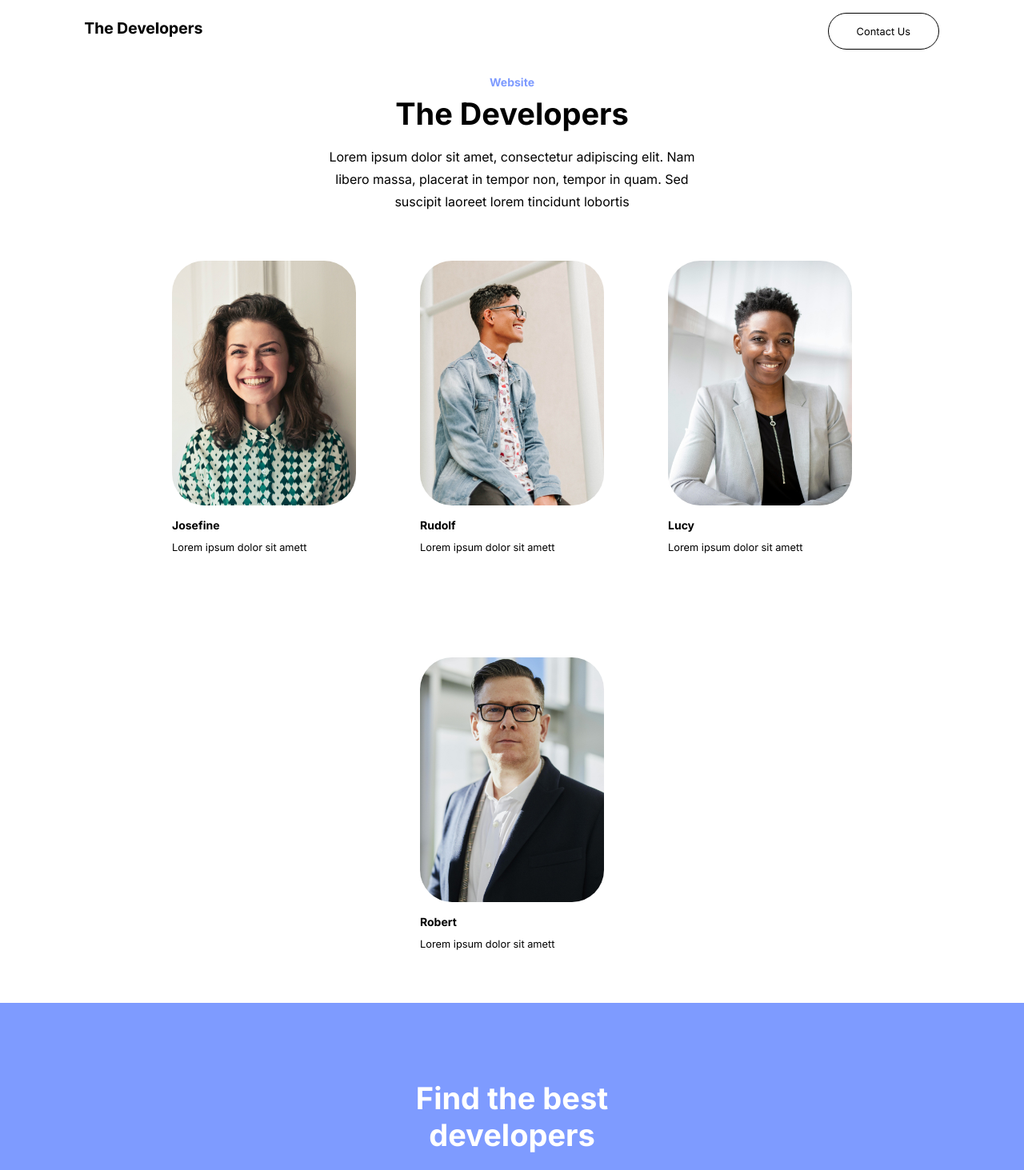
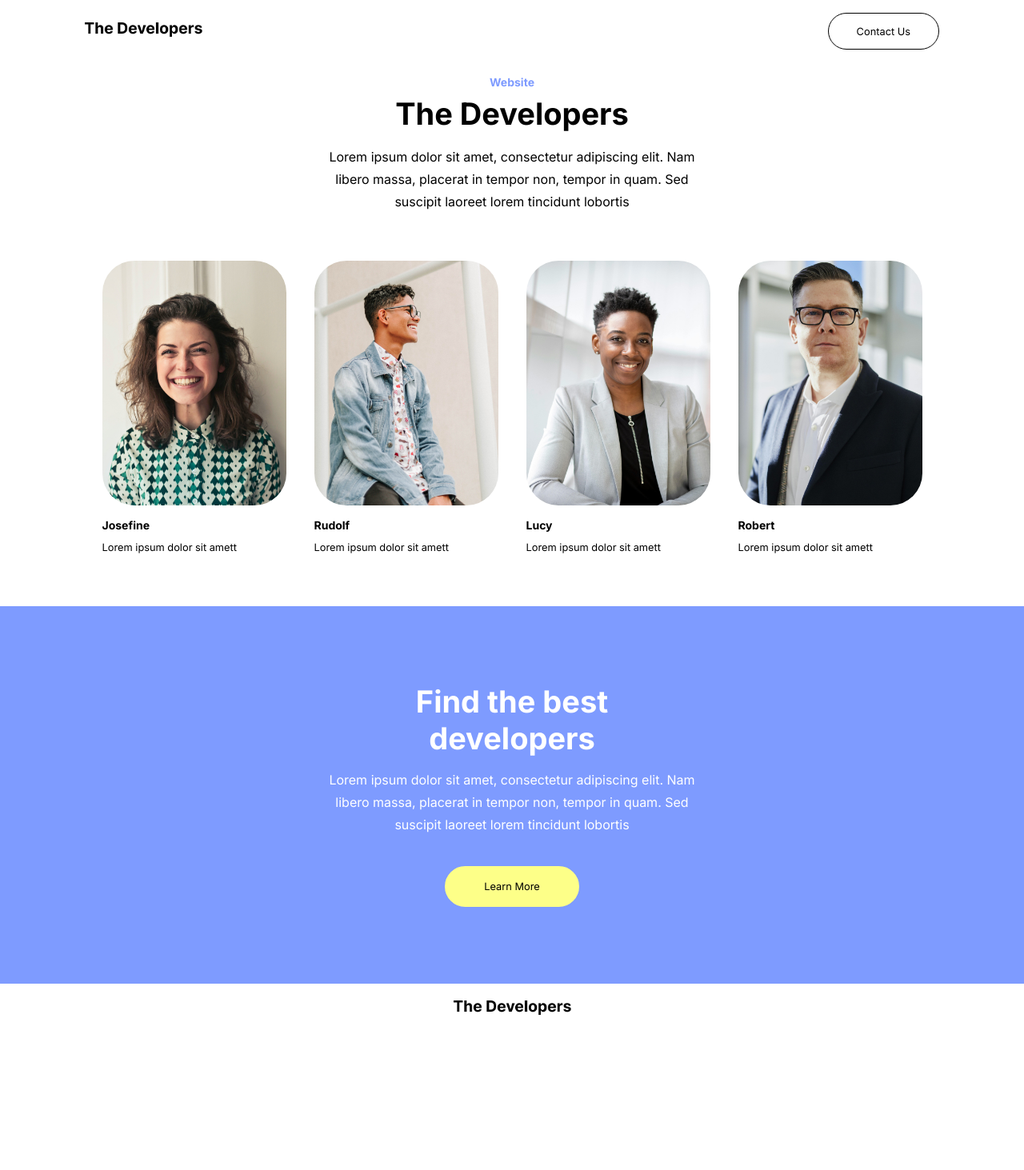
Before and after one commit to bervalim/the-developers, an Angular app in the folder the-developers/: page / in a window 1280 px wide. Shown: the top 1463 px of the page at 80% size. After the commit the page ends 1290 px from the top, so only its background shows below. Built offline with nearby package versions, Linux system fonts and the light colour scheme.

Commit message:
fix/card-developers-flexbox

```diff
--- a/the-developers/src/app/components/footer/footer.component.scss
+++ b/the-developers/src/app/components/footer/footer.component.scss
@@ -5,7 +5,7 @@
 
 .flexbox {
   display: flex;
-  padding: 10px 0;
+  padding: 5px 0;
   flex-direction: column;
   align-items: center;
   justify-content: center;
--- a/the-developers/src/app/components/sections/developers-section/developers-section.component.scss
+++ b/the-developers/src/app/components/sections/developers-section/developers-section.component.scss
@@ -6,7 +6,7 @@
 
   @media (min-width: 420px) {
     flex-direction: row;
-    gap: 80px;
+    gap: 35px;
     flex-wrap: wrap;
   }
 }
--- a/the-developers/src/styles/buttons.scss
+++ b/the-developers/src/styles/buttons.scss
@@ -4,7 +4,7 @@
   justify-content: center;
   gap: 10px;
   font-family: var(--font-primary);
-  font-size:clamp(0.6rem,4vw,0.8rem);
+  font-size: clamp(0.6rem, 4vw, 0.8rem);
   font-weight: 400;
   transition: 0.4s;
   border: 1px solid;
@@ -20,7 +20,8 @@
   height: 2.875rem;
 
   &:hover {
-    filter: brightness(1.2);
+    background-color: var(--color-black);
+    color: var(--color-white);
   }
 
   &.yellow {
@@ -30,7 +31,8 @@
     padding: 0 47px;
 
     &:hover {
-      filter: brightness(1.2);
+      background-color: #fcc419;
+      color: var(--color-black);
     }
   }
 }
```
